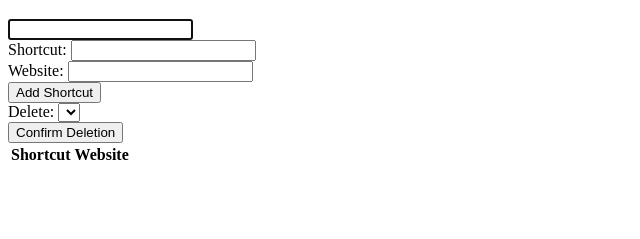
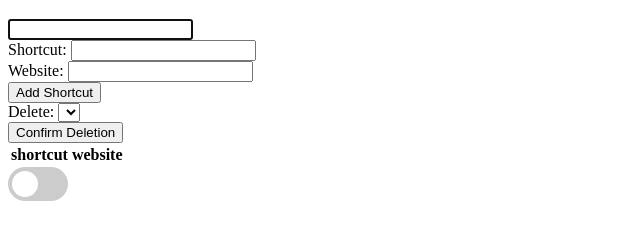
Before and after one commit to Nickpizzablock/neoAdvancedStart, a plain HTML site: page index.html in a window 1280 px wide. Shown: the part 61-300 px from the top of the page, without its empty margins (0-640 px from the left). Drawn offline with Linux system fonts and the light colour scheme.

Commit message:
added css

```diff
--- a/index.html
+++ b/index.html
@@ -2,19 +2,21 @@
 <html>
 <head>
     <title>My Website</title>
+    <link rel="stylesheet" href="styles.css">
 </head>
 <body>
+    <!-- Your existing HTML code here -->
     <h1>Welcome to My Website</h1>
     <!--Search Bar-->
-    <input id="search" autofocus>
+    <input id="search" autofocus autocomplete="off">
     <!--Add Shortcuts-->
     <div>
         <label for="shortcut">Shortcut:</label>
-        <input type="text" id="shortcut" name="shortcut">
+        <input type="text" id="shortcut" name="shortcut" autocomplete="off">
     </div>
     <div>
         <label for="website">Website:</label>
-        <input type="text" id="website" name="website">
+        <input type="text" id="website" name="website" autocomplete="off">
     </div>
     <div>
         <button id="addButton" type="submit">Add Shortcut</button>
@@ -27,13 +29,18 @@
     <br>
     <button id="deleteButton" type="submit">Confirm Deletion</button>
     <!--See Shortcuts-->
-    <table>
+    <table id="shortcutsTable">
         <tr>
             <th>Shortcut</th>
             <th>Website</th>
         </tr>
         <tr>
     </table>
+    <!-- Rounded switch -->
+    <label class="switch">
+        <input type="checkbox">
+        <span class="slider round"></span>
+    </label>
     <script src="script.js"></script>
 </body>
 </html>
--- a/script.js
+++ b/script.js
@@ -81,6 +81,27 @@ function populateDropdown() {
         option.value = shortcut;
         selectElement.add(option);
     }
+
+    // Get the table element
+    const table = document.getElementById('shortcutsTable');
+    // Clear the table body
+    table.innerHTML = '';
+
+    // Populate the table with data from local storage
+    let row = table.insertRow();
+    let shortcutCell = row.insertCell();
+    let websiteCell = row.insertCell();
+    shortcutCell.innerHTML = "<b>shortcut</b>";
+    websiteCell.innerHTML = "<b>website</b>";
+
+    for (let shortcut in existingData) {
+        let row = table.insertRow();
+        let shortcutCell = row.insertCell();
+        let websiteCell = row.insertCell();
+
+        shortcutCell.textContent = shortcut;
+        websiteCell.textContent = existingData[shortcut];
+    }
 }
 
 // Get the delete button element
@@ -111,6 +132,20 @@ deleteButton.addEventListener('click', function() {
     event.preventDefault();
 });
 
+document.body.addEventListener('dblclick', function() {
+    // Code to be executed when the background is double clicked
+    console.log("Background double clicked");
+    // Add your logic here
+    if (document.body.style.backgroundColor == "black") {
+        document.body.style.backgroundColor = "white";
+        document.body.style.color = "black";
+    }
+    else {
+        document.body.style.backgroundColor = "black";
+        document.body.style.color = "white";
+
+    }
+});
 // // Get the "Add Shortcut" button element
 // const addButton = document.getElementById('addShortcutButton');
 
--- a/styles.css
+++ b/styles.css
@@ -0,0 +1,66 @@
+body {
+    background-color: white;
+}
+
+/* The switch - the box around the slider */
+.switch {
+    position: relative;
+    display: inline-block;
+    width: 60px;
+    height: 34px;
+}
+
+/* Hide default HTML checkbox */
+.switch input {
+opacity: 0;
+width: 0;
+height: 0;
+}
+
+/* The slider */
+.slider {
+position: absolute;
+cursor: pointer;
+top: 0;
+left: 0;
+right: 0;
+bottom: 0;
+background-color: #ccc;
+-webkit-transition: .4s;
+transition: .4s;
+}
+
+.slider:before {
+position: absolute;
+content: "";
+height: 26px;
+width: 26px;
+left: 4px;
+bottom: 4px;
+background-color: white;
+-webkit-transition: .4s;
+transition: .4s;
+}
+
+input:checked + .slider {
+background-color: #2196F3;
+}
+
+input:focus + .slider {
+box-shadow: 0 0 1px #2196F3;
+}
+
+input:checked + .slider:before {
+-webkit-transform: translateX(26px);
+-ms-transform: translateX(26px);
+transform: translateX(26px);
+}
+
+/* Rounded sliders */
+.slider.round {
+border-radius: 34px;
+}
+
+.slider.round:before {
+border-radius: 50%;
+}
```
